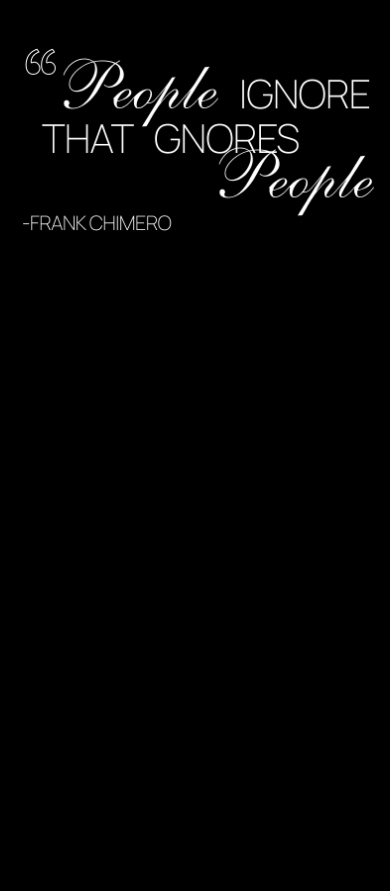
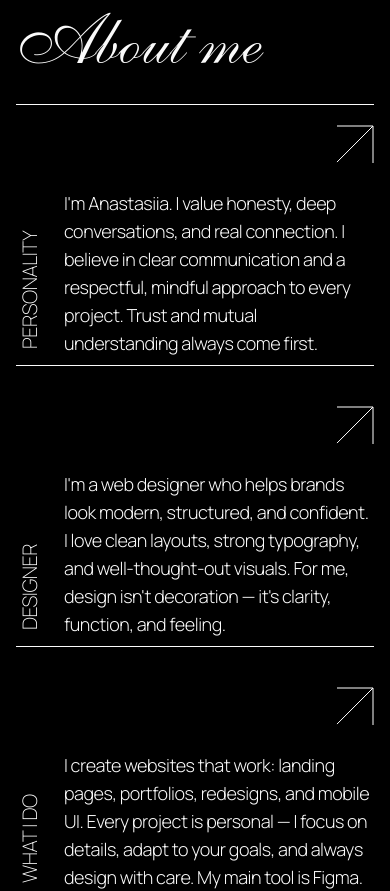
Before and after one commit to artpetrovskyi/portfolio-hutina-anastasiia, a React (Vite) app: page / in a window 390 px wide. Shown: the part 880-1771 px from the top of the page. Before the commit the page ends 1162 px from the top, so only its background shows below. Built offline with nearby package versions, Linux system fonts and the light colour scheme.

Commit message:
add about section and minor fixes

```diff
--- a/src/App.tsx
+++ b/src/App.tsx
@@ -1,3 +1,4 @@
+import About from "./components/About";
 import Footer from "./components/Footer";
 import Header from "./components/Header";
 import Hero from "./components/Hero";
@@ -18,7 +19,8 @@ function App() {
       <Header />
       <main className="">
         <Hero />
-        <div className="space-y-60">
+        <div className="space-y-20">
+          <About />
         </div>
       </main>
       <Footer />
--- /dev/null
+++ b/src/components/About.tsx
@@ -0,0 +1,55 @@
+import SectionTop from "./SectionTop";
+
+const features = [
+  {
+    title: "personality",
+    body: "I'm Anastasiia. I value honesty, deep conversations, and real connection. I believe in clear communication and a respectful, mindful approach to every project. Trust and mutual understanding always come first.",
+  },
+  {
+    title: "designer",
+    body: "I'm a web designer who helps brands look modern, structured, and confident. I love clean layouts, strong typography, and well-thought-out visuals. For me, design isn't decoration — it's clarity, function, and feeling.",
+  },
+  {
+    title: "What I do",
+    body: "I create websites that work: landing pages, portfolios, redesigns, and mobile UI. Every project is personal — I focus on details, adapt to your goals, and always design with care. My main tool is Figma.",
+  },
+  {
+    title: "beyond design",
+    body: "Outside of design, I train and stay active — sport gives me energy and focus. I enjoy nature, coffee, and moments away from the screen. I believe great design comes not just from skills, but from living fully and observing the world around us.",
+  },
+];
+
+export default function About() {
+  return (
+    <section className="container">
+      <SectionTop>About me</SectionTop>
+
+      <div className="md:pl-[20%]">
+        <ul className="border-foreground space-y-5 border-t">
+          {features.map(({ title, body }) => (
+            <li key={title} className="border-foreground border-b pt-5 pb-2">
+              <div className="relative flex gap-5 pt-16 sm:pt-20 ">
+                <h3 className="flex-[1_0_9.3rem] self-end text-xl font-extralight uppercase sm:flex-[1_0_12.5rem] sm:text-3xl max-[425px]:rotate-[-90deg] max-[425px]:origin-[0_0] max-[425px]:absolute max-[425px]:-bottom-5 max-[425px]:left-0">
+                  {title}
+                </h3>
+
+                <p className="flex-[0_1_50rem] max-[425px]:pl-12">{body}</p>
+
+                <svg
+                  className="absolute top-0 right-0"
+                  xmlns="http://www.w3.org/2000/svg"
+                  width="38"
+                  height="38"
+                  viewBox="0 0 38 38"
+                  fill="none"
+                >
+                  <path d="M37 38L37 1M37 1L1 1M37 1L1 37.075" stroke="white" />
+                </svg>
+              </div>
+            </li>
+          ))}
+        </ul>
+      </div>
+    </section>
+  );
+}
--- a/src/components/Hero.tsx
+++ b/src/components/Hero.tsx
@@ -48,7 +48,7 @@ export default function Hero() {
   const text = "I create designs that don't just look good, they work.";
 
   return (
-    <section className="container flex pt-30 pb-10 md:min-h-svh [@media(min-height:1080px)]:min-h-auto">
+    <section className="container mb-10 sm:mb-15 md:mb-20 flex pt-30 pb-10 md:min-h-svh [@media(min-height:1080px)]:min-h-auto">
       <div className="relative flex-1">
         <div className="top-0 -left-5 z-1 min-[500px]:absolute min-[500px]:left-0">
           <div className="mb-5 flex flex-col leading-none">
@@ -79,14 +79,14 @@ export default function Hero() {
           <div className="from-background absolute bottom-0 left-0 h-1/3 w-full bg-gradient-to-t to-transparent"></div>
         </div>
 
-        <div className="absolute right-0 bottom-30 z-3 self-end pb-10 leading-none md:bottom-0 md:pt-20">
-          <div className="-mb-5 text-[2.5rem] font-extralight uppercase sm:text-5xl md:text-6xl lg:text-7xl xl:-mb-10 xl:text-8xl">
+        <h1 className="absolute right-0 bottom-30 z-3 self-end pb-10 leading-none md:bottom-0 md:pt-20">
+          <span className="-mb-5 block text-[2.5rem] font-extralight uppercase sm:text-5xl md:text-6xl lg:text-7xl xl:-mb-10 xl:text-8xl">
             UX/UI
-          </div>
-          <div className="font-anastasia pr-5 pl-10 text-7xl sm:pr-10 sm:text-8xl md:text-9xl lg:text-[9.5rem] xl:text-[10.6rem]">
+          </span>
+          <span className="font-anastasia block pr-5 pl-10 text-7xl sm:pr-10 sm:text-8xl md:text-9xl lg:text-[9.5rem] xl:text-[10.6rem]">
             Designer
-          </div>
-        </div>
+          </span>
+        </h1>
 
         <div className="relative bottom-0 left-0 z-4 pt-20 md:absolute md:pt-0">
           <div className="mb-5 max-w-52 leading-tight font-extralight md:max-w-40">
@@ -98,12 +98,14 @@ export default function Hero() {
 
           <Drawer>
             <DrawerTrigger asChild>
-              <Button className="text-2xl min-w-60">Advice</Button>
+              <Button className="min-w-60 text-2xl">Advice</Button>
             </DrawerTrigger>
             <DrawerContent>
               <div className="mx-auto w-full max-w-sm">
                 <DrawerHeader>
-                  <DrawerTitle className="text-2xl leading-none font-extralight uppercase">Ask me anything</DrawerTitle>
+                  <DrawerTitle className="text-2xl leading-none font-extralight uppercase">
+                    Ask me anything
+                  </DrawerTitle>
                   <DrawerDescription className="font-light">
                     Let's get in touch!
                   </DrawerDescription>
--- /dev/null
+++ b/src/components/SectionTop.tsx
@@ -0,0 +1,13 @@
+import type { JSX } from "react";
+
+interface Props {
+  children: React.ReactNode;
+  tag?: keyof JSX.IntrinsicElements;
+}
+export default function SectionTop({ children, tag: Wrapper = "h2" }: Props) {
+  return (
+    <Wrapper className="font-anastasia mb-6 -ml-2 text-7xl sm:-ml-5 sm:text-8xl md:mb-8 md:-ml-3 lg:text-[9.5rem] xl:-ml-5 xl:text-[10.6rem]">
+      {children}
+    </Wrapper>
+  );
+}
```
